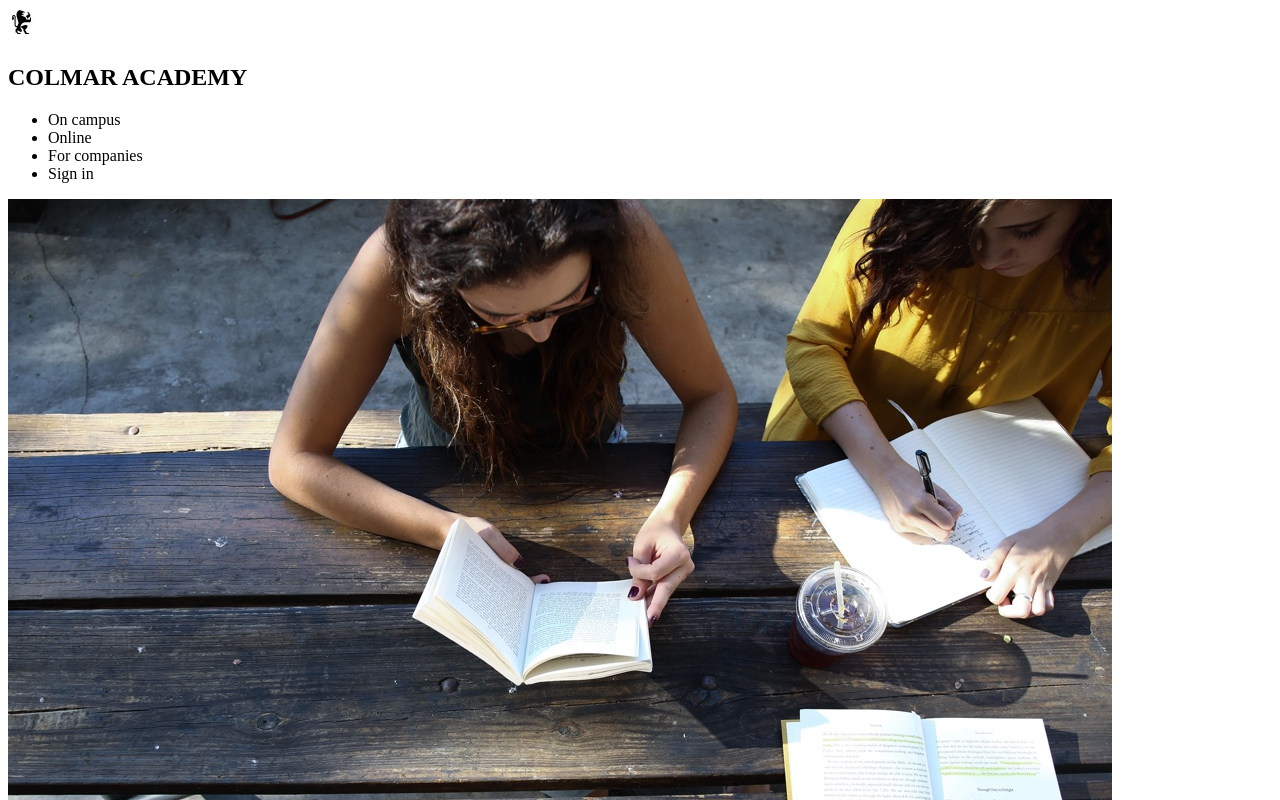
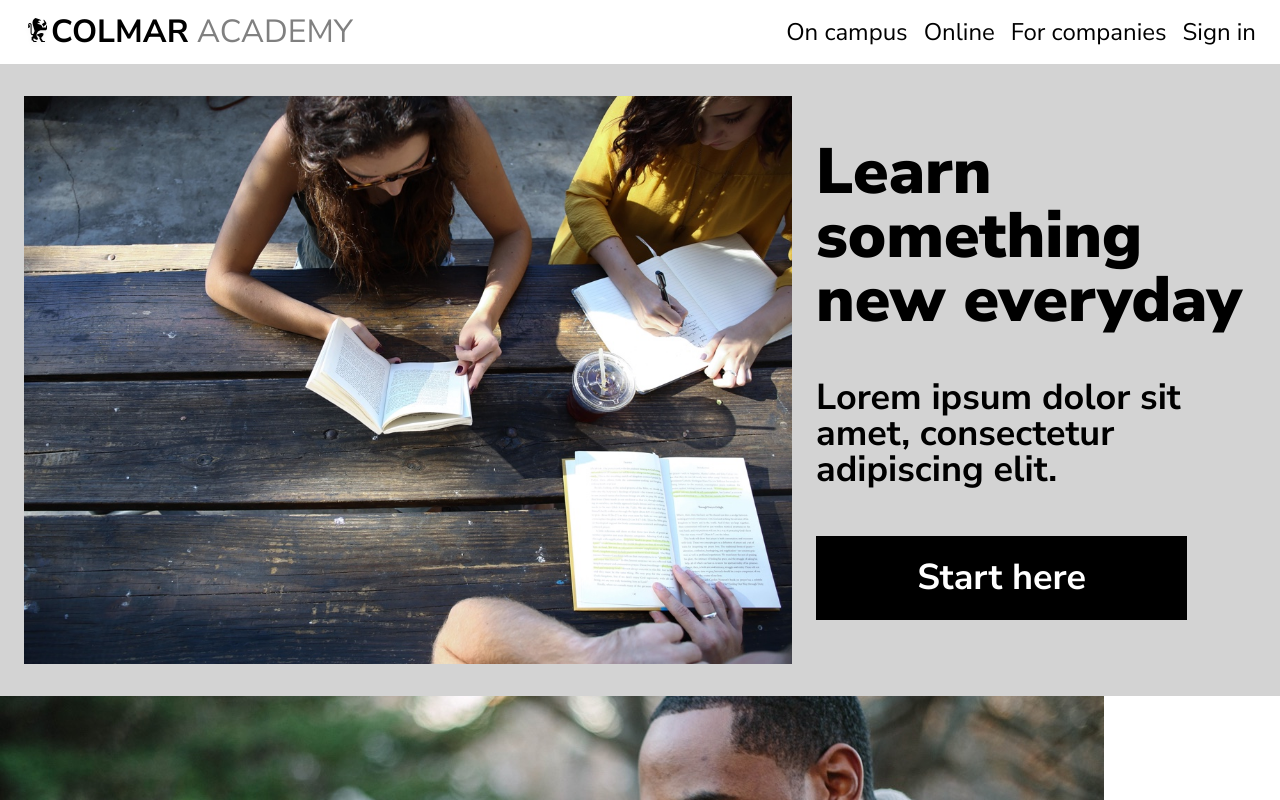
Before and after one commit to jkang215/ColmarAcademy, a plain HTML site: page index.html in a window 1280 px wide. Shown: the top 800 px of the page. Drawn offline with Linux system fonts and the light colour scheme.

Commit message:
Started CSS styling, styled header and banner section

```diff
--- a/index.html
+++ b/index.html
@@ -3,12 +3,15 @@
   <head>
     <meta charset="utf-8">
     <title>Colmar Academy</title>
+    <link href="./resources/css/reset.css" type="text/css" rel="stylesheet">
+    <link href="./resources/css/style.css" type="text/css" rel="stylesheet">
+    <link href="https://fonts.googleapis.com/css?family=Nunito+Sans:400,700,900" rel="stylesheet">
   </head>
   <body>
     <!-- header -->
     <header>
       <img src="./resources/images/ic-logo.svg" alt="Image: logo">
-      <h2>COLMAR ACADEMY</h2>
+      <h2><strong>COLMAR</strong> ACADEMY</h2>
       <nav>
         <ul>
           <li>On campus</li>
--- a/resources/css/style.css
+++ b/resources/css/style.css
@@ -0,0 +1,103 @@
+html {
+  font-family: "Nunito Sans", Verdana, sans-serif;
+  font-size: 24px;
+}
+
+/* Header */
+header {
+  align-items: center;
+  display: flex;
+  justify-content: flex-start;
+  height: 64px;
+  width: 100%;
+}
+
+header img {
+  margin-left: 24px;
+}
+
+h2 {
+  font-size: 64px;
+  font-weight: bold;
+}
+
+header h2 {
+  color: gray;
+  font-size: 32px;
+  font-weight: normal;
+  width: 500px;
+}
+
+header h2 strong {
+  color: black;
+  font-weight: bold;
+}
+
+header nav {
+  float: right;
+  width: 100%;
+}
+
+header nav ul {
+  display: flex;
+  float: right;
+}
+
+nav ul li {
+  margin: 0 8px;
+}
+
+nav ul li:last-child {
+  margin-right: 24px;
+}
+
+/* Banner section */
+.banner {
+  align-items: center;
+  background-color: lightgrey;
+  display: flex;
+  font-size: 36px;
+  justify-content: center;
+  width: 100%;
+}
+
+.banner img {
+  margin: 32px 24px;
+  width: 60%;
+}
+
+.banner .banner-content {
+  display: flex;
+  flex-direction: column;
+}
+
+.banner-content h2,
+.banner-content span,
+.banner-content .banner-button {
+  margin: 24px 0;
+}
+
+.banner-content h2 {
+  font-weight: 900;
+}
+
+.banner-content span,
+.banner-content .banner-button {
+  font-weight: bold;
+}
+
+.banner-button {
+  align-items: center;
+  background-color: black;
+  display: flex;
+  justify-content: center;
+  width: 80%;
+}
+
+.banner-button span {
+  color: white;
+}
+
+.banner-button:hover {
+  background-color: darkgrey;
+}
```
